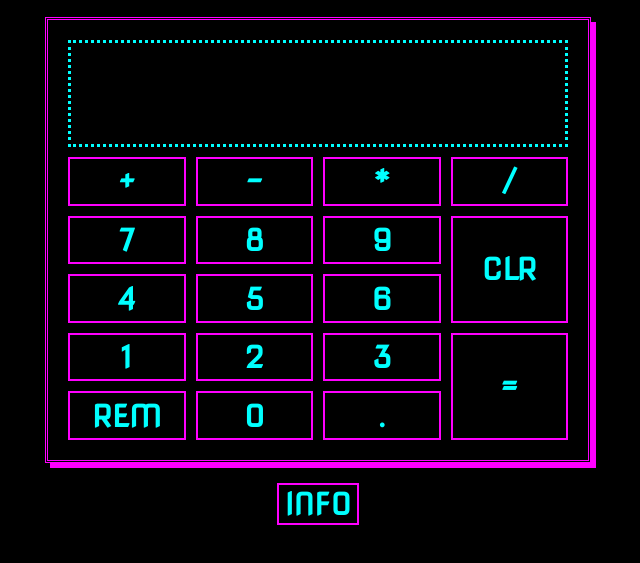
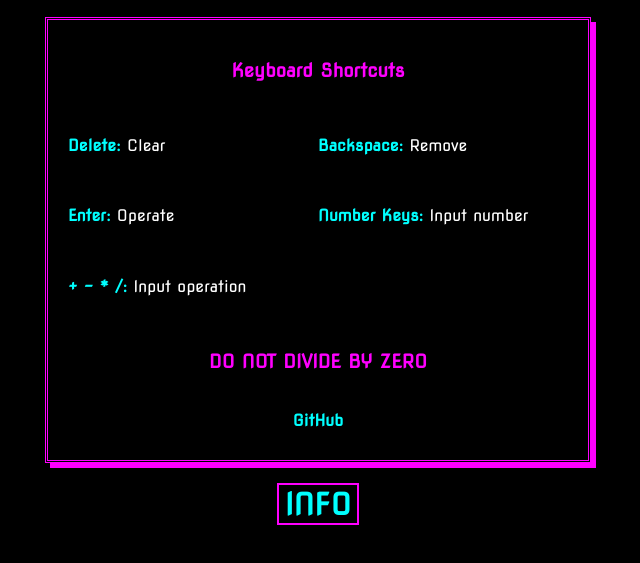
Before and after one commit to KazaKazan/js-calculator, a plain HTML site: page index.html in a window 1280 px wide. Both pictures are taken after a click on the button "INFO". Shown: the part 179-742 px from the top of the page, without its empty margins (322-962 px from the left). Drawn offline with Linux system fonts and the light colour scheme; a web font is replaced by a local one.

Commit message:
Add info card and favicon

```diff
--- a/index.html
+++ b/index.html
@@ -9,6 +9,7 @@
     <link href="https://fonts.googleapis.com/css2?family=Sarina&display=swap" rel="stylesheet">
     <link href="https://fonts.googleapis.com/css2?family=Nova+Square&display=swap" rel="stylesheet">
     <link rel="stylesheet" href="style.css">
+    <link rel="shortcut icon" href="galaxy.svg" type="image/x-icon">
     <script src="script.js" defer></script>
     <title>Radculator</title>
 </head>
@@ -16,7 +17,23 @@
 <body>
     <div class="main" id="main">
         <div class="header"><p class="title">RADCULATOR</p></div>
-        <div class="frame">
+
+        <div class="frame infoFrame hidden" id="infoFrame" style="color: white;">
+            <h3>Keyboard Shortcuts</h3>
+            <div class="hotkeyContainer">
+                <p><b>Delete:</b> Clear</p>
+                <p><b>Backspace:</b> Remove</p>
+            </div>
+            <div class="hotkeyContainer">
+                <p><b>Enter:</b> Operate</p>
+                <p><b>Number Keys:</b> Input number</p>
+            </div>
+            <p><b>+ - * /:</b> Input operation</p>
+            <h3>DO NOT DIVIDE BY ZERO</h3>
+            <div style="display: grid; justify-items: center;"><b><a href="https://github.com/KazaKazan/js-calculator">GitHub</a></b></div>
+        </div>
+
+        <div class="frame calculatorFrame" id="calculatorFrame">
             <div class="screen">
                 <p id="displayTop" class="display top"></p>
                 <p id="displayBot" class="display"></p>
--- a/script.js
+++ b/script.js
@@ -4,17 +4,18 @@
 /* Buttons */
 const ALLBUTTONS = Array.from(document.querySelectorAll("input[type='button']"))
 const OPERATORBUTTONS = Array.from(document.querySelectorAll(".operator"));
+const INFOBUTTON = document.getElementById("infoButton");
 const DISPLAYTOP = document.getElementById("displayTop")
 const DISPLAYBOTTOM = document.getElementById("displayBot")
 
 /* ==FUNCTIONS== */
 /* Page Preparation */
-
 window.onresize = sizeLimiter;
 
 function addButtonMethod () {
     ALLBUTTONS.forEach(function(element) {
-        element.onclick = getButtonValue;
+        if (element === INFOBUTTON) element.onclick = toggleCard;
+        else element.onclick = getButtonValue;
     });
 };
 
@@ -109,6 +110,16 @@ function sizeLimiter () {
         textLimit = 9;
     }
     else textLimit = 13;
+};
+
+function toggleCard() {
+    const calcFrame = document.getElementById("calculatorFrame");
+    const infoFrame = document.getElementById("infoFrame");
+
+    calcFrame.classList.toggle("hidden");
+    console.log(calcFrame)
+    infoFrame.classList.toggle("hidden");
+    console.log(infoFrame)
 };
 
 /* Calculator Functions */
--- a/style.css
+++ b/style.css
@@ -32,6 +32,25 @@ input[type=button]:hover {
 input[type="button"]:active {
     transition: 0.01s;
     transform: scale(0.9);
+}
+
+h3 {
+    color: var(--main);
+    text-align: center;
+}
+
+b {
+    color: var(--accent);
+}
+
+a {
+    color: var(--accent);
+    text-decoration: none;
+}
+
+a:hover {
+    color: var(--main);
+    text-decoration: underline;
 }
 
 /* MAIN CLASSES */
@@ -78,6 +97,19 @@ input[type="button"]:active {
 
 .frame {
     display: grid;
+    margin: 20px;
+    padding: 20px;
+    min-width: 500px;
+    width: 500px;
+    min-height: 400px;
+    height: 400px;
+    gap: 10px;
+    border-style: double;
+    border-color: var(--main);
+    box-shadow: 5px 5px var(--main);
+}
+
+.calculatorFrame {
     grid-template-columns: repeat(4,1fr);
     grid-template-rows: repeat(7,1fr);
     grid-template-areas:
@@ -88,16 +120,15 @@ input[type="button"]:active {
     "num4 num5 num6 clear"
     "num1 num2 num3 operate"
     "remove num0 decimal operate";
-    margin: 20px;
-    padding: 20px;
-    min-width: 500px;
-    width: 500px;
-    min-height: 400px;
-    height: 400px;
-    gap: 10px;
-    border-style: double;
-    border-color: var(--main);
-    box-shadow: 5px 5px var(--main);
+}
+
+.infoFrame {
+    grid-template-columns: 1fr;
+}
+
+.hotkeyContainer {
+    display: grid;
+    grid-template-columns: 1fr 1fr;
 }
 
 .screen {
@@ -160,6 +191,10 @@ input[type="button"]:active {
     transform: scale(0);
 }
 
+.hidden {
+    display: none;
+}
+
 /* MOBILE SUPPORT */
 
 @media only screen and (max-width: 500px) {
```
Also changed, not shown: 1 other file.
